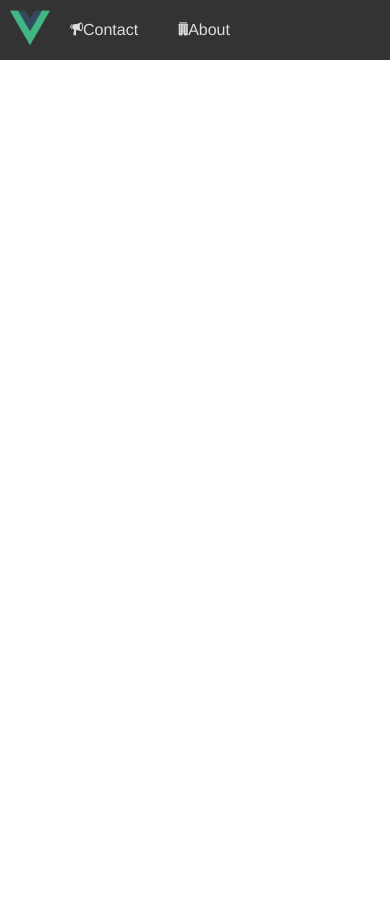
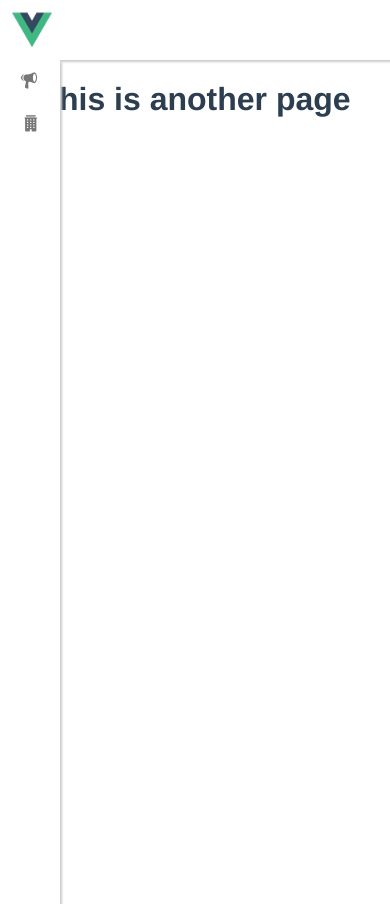
Before and after one commit to NitinNanda/pizza-project-ui, a Vue app in the folder pizza-project-ui/: page /#/contact in a window 390 px wide. Before the commit the page ends 844 px from the top, so only its background shows below. Built offline with nearby package versions, Linux system fonts and the light colour scheme.

Commit message:
Completed the responsive Nav bar to the top and to the side

```diff
--- a/pizza-project-ui/src/App.vue
+++ b/pizza-project-ui/src/App.vue
@@ -3,7 +3,11 @@
     <NavBar
       :nav-links = "navLinks"
       :image-path="require('./assets/logo.png')"
+      background="#fff"
+      link-color="#777"
+      hoverBackground="#ddd"
     />
+    <router-view/>
   </div>
 </template>
 
--- a/pizza-project-ui/src/components/NavBar.vue
+++ b/pizza-project-ui/src/components/NavBar.vue
@@ -1,7 +1,7 @@
 <template>
   <nav :style="{background: background || '#333'}">
-    <ul :style="{background: background || '#333'}">
-      <figure class="image-logo">
+    <ul :style="{background: background || '#333'}" ref="nav">
+      <figure class="image-logo" @click="toggleNav">
         <img :src="imagePath" height="40px" width="40px"/>
       </figure>
       <li v-for="(link, index) in navLinks"
@@ -21,7 +21,13 @@
 
 <script>
 export default {
-  props: ['navLinks', 'background', 'linkColor', 'hoverBackground', 'imagePath']
+  props: ['navLinks', 'background', 'linkColor', 'hoverBackground', 'imagePath'],
+  methods: {
+    toggleNav () {
+      const nav = this.$refs.nav.classList
+      nav.contains('active') ? nav.remove('active') : nav.add('active')
+    }
+  }
 }
 </script>
 
@@ -29,6 +35,8 @@ export default {
 nav {
   height: 60px;
   width: 100%;
+  box-shadow: 2px 2px 2px #CCC;
+
   ul {
     display: flex;
     height: 100%;
@@ -39,12 +47,19 @@ nav {
 
     figure {
       cursor: pointer;
+      margin-right: 10px;
     }
 
     a {
       text-decoration: none;
       display: flex;
       flex-direction: row-reverse;
+      align-items: center;
+    }
+
+    i {
+      margin-right: 10px;
+      font-size: 20px;
     }
 
     li{
@@ -54,4 +69,41 @@ nav {
   }
 }
 
+@media screen and (max-width: 759px){
+  nav {
+    ul{
+      position: absolute;
+      width: 300px;
+      flex-direction: column;
+      left: -240px;
+      transition: 300ms ease all;
+      top: 60px;
+      box-shadow: 2px 2px 2px #CCC;
+
+      &.active {
+        left: 0px;
+      }
+
+      figure {
+        position: fixed;
+        z-index: 1;
+        top: 10px;
+        left: 2px;
+      }
+
+      li {
+        width: 100%;
+        padding-left: 0;
+        padding-right: 0;
+      }
+
+      a{
+        flex-direction: row;
+        margin-left: 20px;
+        justify-content: space-between;
+        margin-right: 13px;
+      }
+    }
+  }
+}
 </style>
--- a/pizza-project-ui/src/views/About.vue
+++ b/pizza-project-ui/src/views/About.vue
@@ -3,3 +3,8 @@
     <h1>This is an about page</h1>
   </div>
 </template>
+<script>
+export default {
+
+}
+</script>
--- a/pizza-project-ui/src/views/Home.vue
+++ b/pizza-project-ui/src/views/Home.vue
@@ -1,6 +1,6 @@
 <template>
   <div class="home">
-
+    <h1>This is another page</h1>
   </div>
 </template>
 
```
Also changed, not shown: pizza-project-ui/src/router/index.js (+3 -6 lines).
